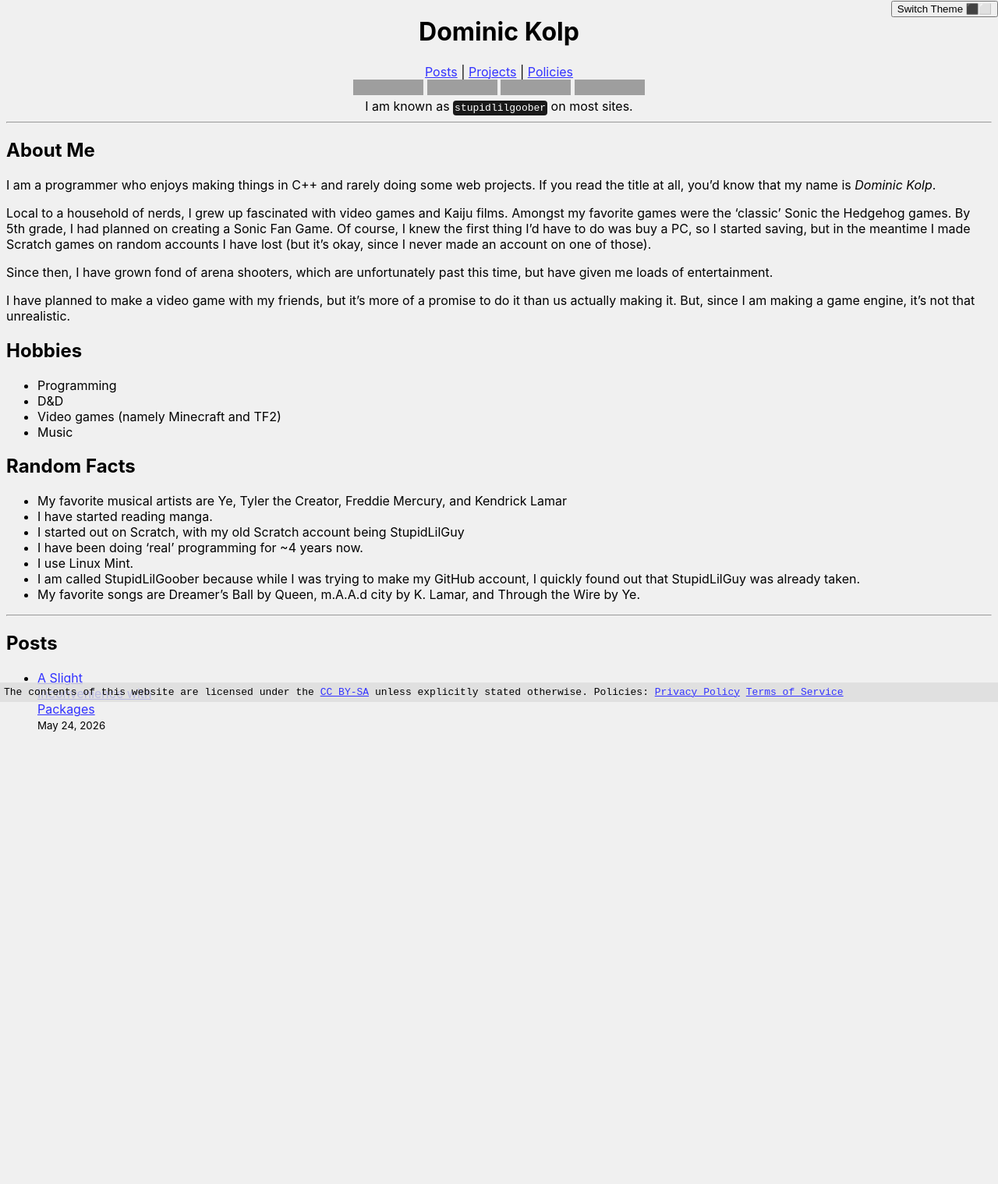
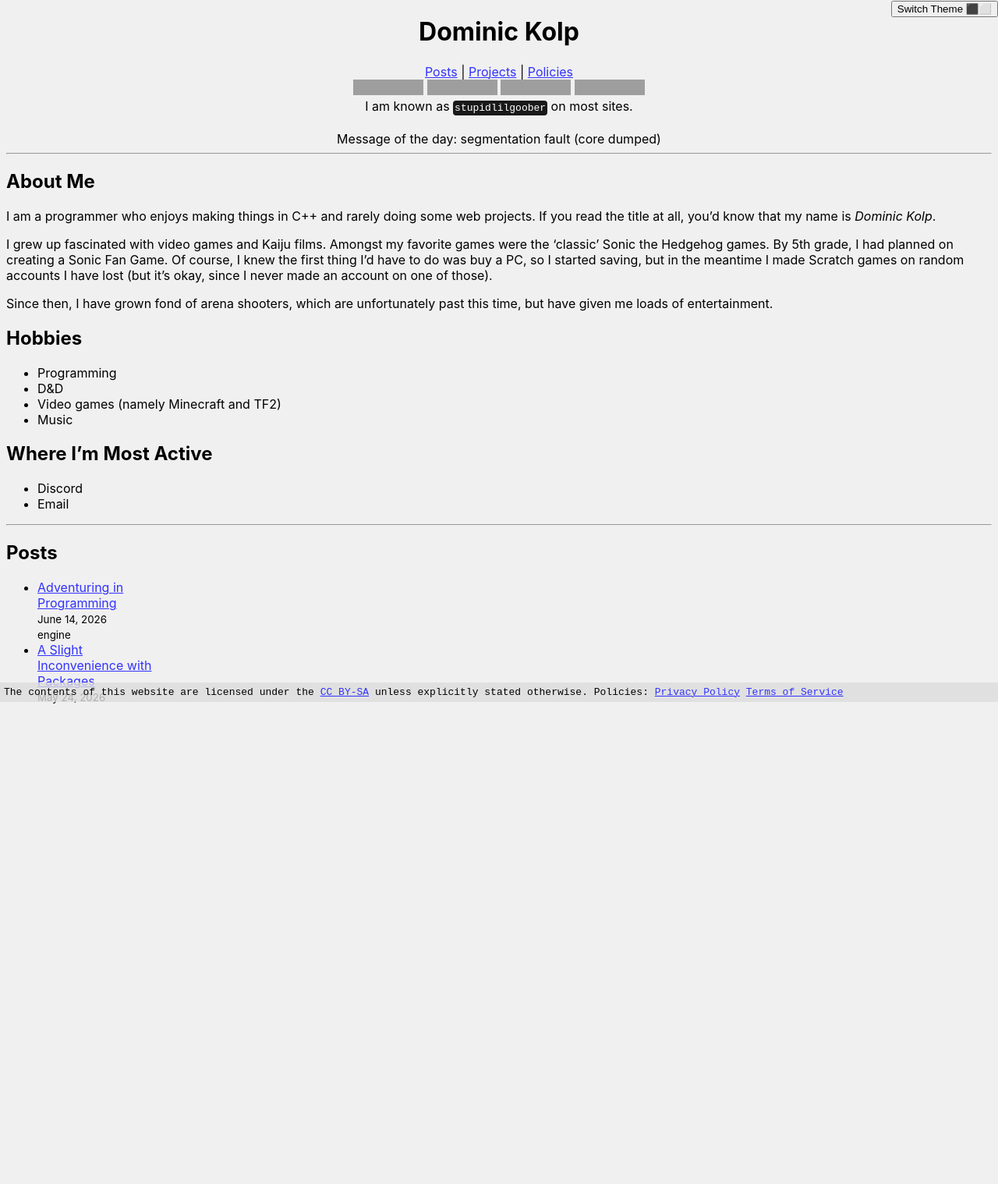
Before and after one commit to StupidLilGoober/stupidlilgoober.github.io, a Jekyll site: the page built from index.md, in a window 1280 px wide. Shown: the whole page at 78% size. Built offline with Jekyll 4.4.1, drawn with Linux system fonts in a browser that asks for light colours; after the commit the page ends 1419 px from its top, so only the background shows below that; grey boxes are pictures that could not be loaded.

Commit message:
add random message and blog post

```diff
--- /dev/null
+++ b/_includes/scripts/messageOfTheDay.js
@@ -0,0 +1,40 @@
+const messages = [
+  "Tell your momma you love her! <3",
+  "Tell your dad you love him! <3",
+  "Christ loves you!",
+  "R.I.P. Akira Toriyama",
+  "my internet is the bane of my existence",
+  "I *love* playing spy (in tf2)!!!",
+  "R.I.P. MF DOOM",
+  "R.I.P. Donda West",
+  "If you are a little uninspired, take a break",
+  "iPhones suck, I'm sorry it's just true",
+  "Is this the real life? Is this just fantasy?",
+  `"What if you put fudge in ramen?" - my fascinating step-brother`,
+  `"I can rhyme orange with banana... ornana!" - Marshall Mathers`,
+  "404 - message not found ):",
+  "No one actually reads these, do they?",
+  "I ran outta messages",
+  "straight outta ideas",
+  "what happens if you put salt on Ice Cube?",
+  "where (and why) are you people finding these diabolical discord gifs",
+  "https://www.youtube.com/watch?v=dQw4w9WgXcQ",
+  "billie jean is not my lover / she's just a girl, who claims i am the one",
+  "",
+  "i want to put a rap quote here but i dont know how many i can put before i have to start censoring em",
+  "this is some CRAZY thundering outside rn",
+  "I know what kind of man you are.",
+  `email me "hippity hoppity" and ill respond with absolutely nothing!`,
+  "once i licked an outlet",
+  `How about I quote "The Story of O.J."? That's a good song... nevermind`,
+  "algebra class is rough rn",
+  "segmentation fault (core dumped)",
+  "it was working fine yesterday, i changed nothing",
+
+]
+
+const element = document.getElementById("random-message");
+
+let message = messages[Math.floor(Math.random() * messages.length)];
+
+element.textContent = "Message of the day: " + message;
--- a/_layouts/home.html
+++ b/_layouts/home.html
@@ -17,6 +17,8 @@
       <div>
       {% include contacts.html %}
       </div>
+      <br>
+      <div id="random-message"></div>
     </div>
     <hr>
     <div id="home-sections">
@@ -40,6 +42,9 @@
   <script>
     {% include scripts/copyCode.js %}
   </script>
+  <script>
+    {% include scripts/messageOfTheDay.js %}
+  </script>
   {% include footer.html %}
   </body>
 </html>
--- a/_layouts/post.html
+++ b/_layouts/post.html
@@ -14,7 +14,7 @@
     <hr>
     <h1 align="center">{{ page.title }}</h1>
     <div style="display: grid; grid-template-columns: 1fr 280px; gap: 20px;">
-      <section>
+      <section class="content">
         {{content }}
       </section>
       <section>
--- a/_sass/base.scss
+++ b/_sass/base.scss
@@ -5,19 +5,24 @@ $sectionDarkBackgroundColor: rgba(20, 20, 20, 0.8);
 $bodyColor: rgb(0, 0, 0);
 $bodyDarkColor: rgb(245, 245, 245);
 $bodyFont: -apple-system,BlinkMacSystemFont,"Segoe UI",Helvetica,Arial,sans-serif,"Apple Color Emoji","Segoe UI Emoji","Segoe UI Symbol";
+$blockquoteDarkColor: rgb(140, 140, 140);
+$blockquoteLightColor: rgb(50, 50, 50);
 
 @import "elements.scss";
+@import "content.scss";
 
 :root {
   --bg-color: #{$htmlBackgroundColor};
   --text-color: #{$bodyColor};
   --accent-color: #{$sectionBackgroundColor};
+  --blockquote-color: #{$blockquoteLightColor};
 }
 
 [data-theme="dark"] {
   --bg-color: #{$htmlDarkBackgroundColor};
   --text-color: #{$bodyDarkColor};
   --accent-color: #{$sectionDarkBackgroundColor};
+  --blockquote-color: #{$blockquoteDarkColor};
 }
 
 html {
@@ -27,6 +32,10 @@ html {
   text-align: left;
   color: var(--text-color);
   font-family: $bodyFont;
+}
+
+body {
+  margin-bottom: 25px;
 }
 
 footer {
@@ -42,10 +51,11 @@ footer {
   width: 100%;
 }
 
-footnote {
-  padding-left: 25px;
-  color: rgb(136, 136, 136);
-  box-shadow: 0.1px 0.1px 0.1px inset rgba(20, 20, 20, 0.2);
+blockquote {
+  padding-left: 20px;
+  margin-left: 0;
+  color: var(--blockquote-color);
+  border-left: 4px solid rgb(0, 255, 0);
 }
 
 section {
--- /dev/null
+++ b/_sass/content.scss
@@ -0,0 +1,8 @@
+.content {
+  h1 {
+    border-bottom-width: 4px;
+  }
+  h2 {
+    border-bottom-width: 4px;
+  }
+}
--- a/index.md
+++ b/index.md
@@ -9,22 +9,17 @@ I am a programmer who enjoys making things in C++ and rarely
 doing some web projects. If you read the title at all, you'd
 know that my name is *Dominic Kolp*.
 
-Local to a household of nerds, I grew up fascinated with
-video games and Kaiju films. Amongst my favorite games were
-the 'classic' Sonic the Hedgehog games. By 5th grade, I had
-planned on creating a Sonic Fan Game. Of course, I knew the
-first thing I'd have to do was buy a PC, so I started saving,
-but in the meantime I made Scratch games on random accounts
-I have lost (but it's okay, since I never made an account on
-one of those).
+I grew up fascinated with video games and Kaiju films. Amongst
+my favorite games were the 'classic' Sonic the Hedgehog games.
+By 5th grade, I had planned on creating a Sonic Fan Game. Of
+course, I knew the first thing I'd have to do was buy a PC,
+so I started saving, but in the meantime I made Scratch games
+on random accounts I have lost (but it's okay, since I never
+made an account on one of those).
 
 Since then, I have grown fond of arena shooters, which are
 unfortunately past this time, but have given me loads of
 entertainment.
-
-I have planned to make a video game with my friends, but it's
-more of a promise to do it than us actually making it. But,
-since I am making a game engine, it's not that unrealistic.
 
 ## Hobbies
 
@@ -33,14 +28,7 @@ since I am making a game engine, it's not that unrealistic.
 * Video games (namely Minecraft and TF2)
 * Music
 
-## Random Facts
+## Where I'm Most Active
 
-* My favorite musical artists are Ye, Tyler the Creator, Freddie Mercury, and Kendrick Lamar
-* I have started reading manga.
-* I started out on Scratch, with my old Scratch account being StupidLilGuy
-* I have been doing 'real' programming for ~4 years now.
-* I use Linux Mint.
-* I am called StupidLilGoober because while I was trying to make my GitHub account, I quickly
-  found out that StupidLilGuy was already taken.
-* My favorite songs are Dreamer's Ball by Queen, m.A.A.d city by K. Lamar, and Through the Wire
-  by Ye.
+* Discord
+* Email
```
Also changed, not shown: _posts/2026-5-24-Packaging-Programs.md (+1 -2 lines), _posts/2026-6-14-Adventuring.md (added, +56 -0 lines), 1 other file.
